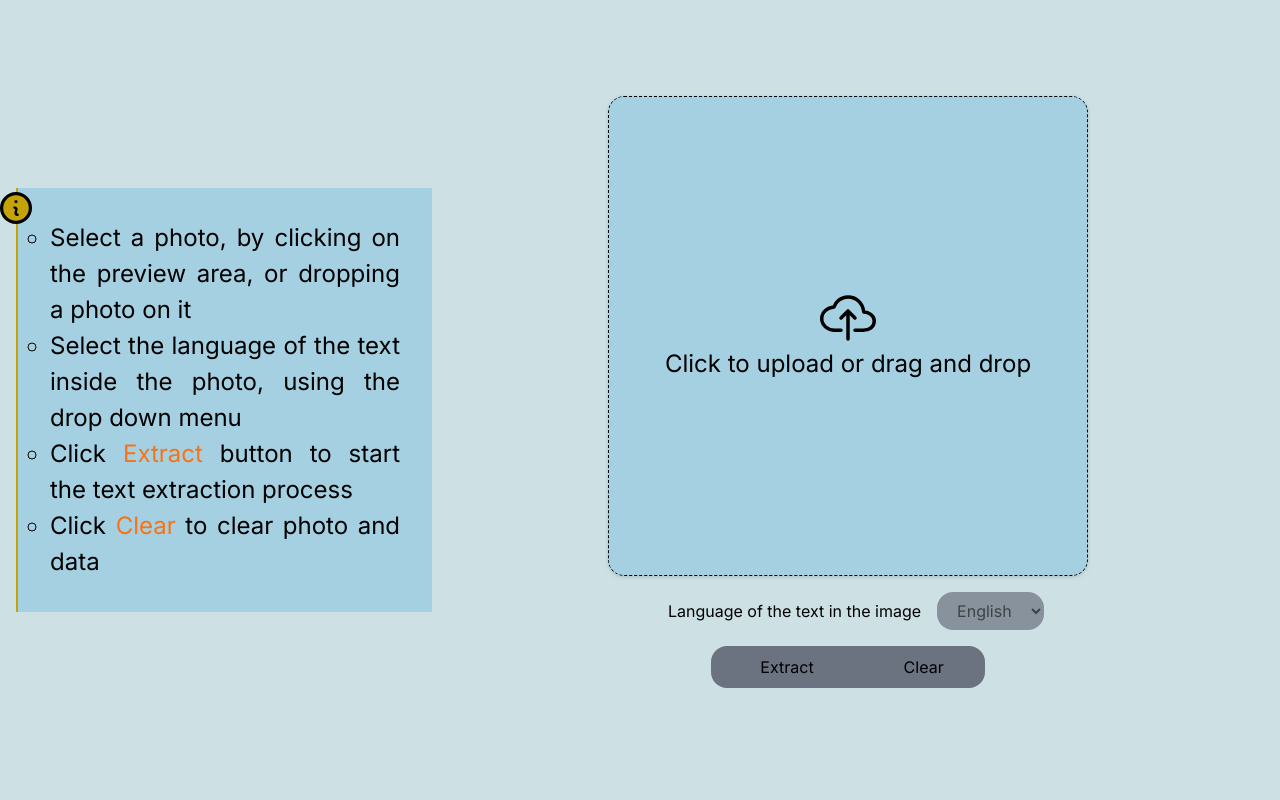
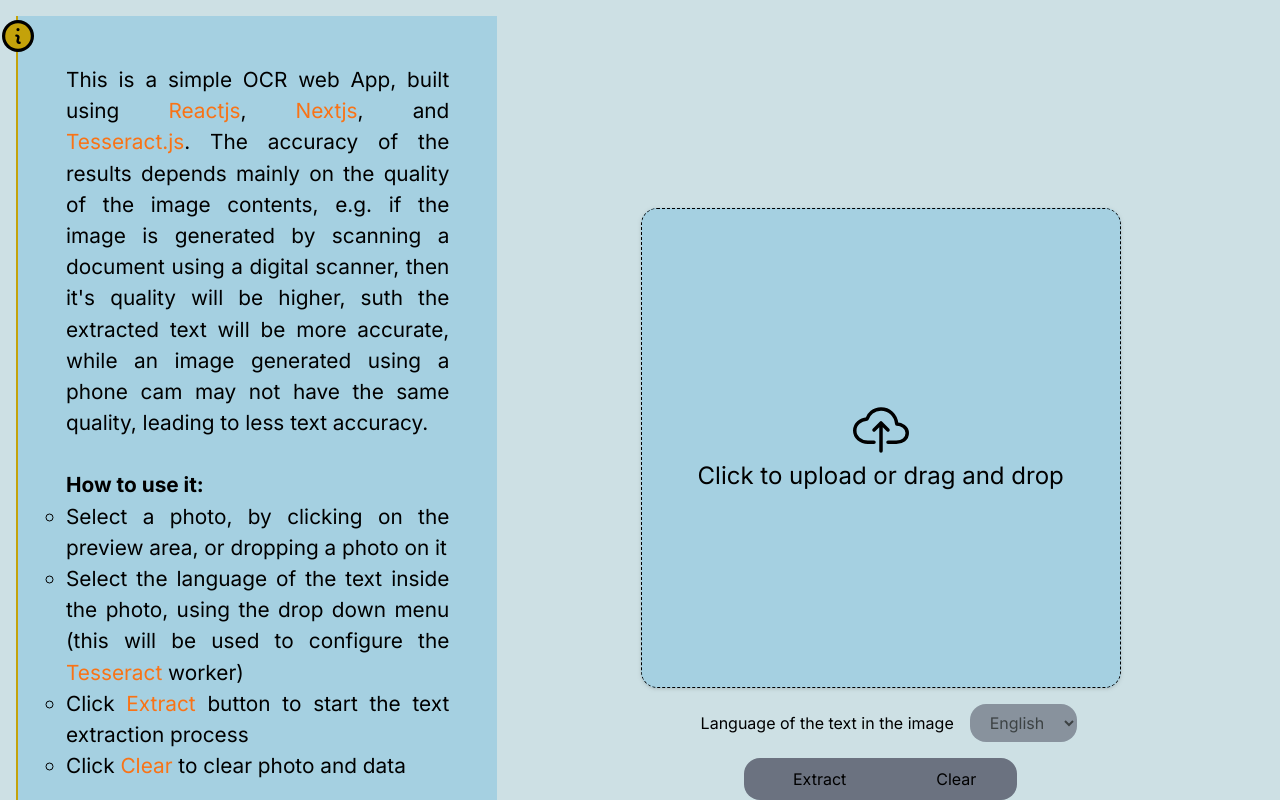
Before and after one commit to waelhasan/simple-web-ocr, a Next.js app: page / in a window 1280 px wide. Shown: the top 800 px of the page. Built offline with nearby package versions, Linux system fonts and the light colour scheme.

Commit message:
Enhancd InfoSection

```diff
--- a/src/app/layout.tsx
+++ b/src/app/layout.tsx
@@ -15,8 +15,10 @@
   children: React.ReactNode
 }) {
   return (
-    <html lang="en">
-      <body className={inter.className}>{children}</body>
+    <html lang="en" className={inter.className}>
+      <body>
+        {children}
+      </body>
     </html>
   )
 }
--- a/src/app/page.tsx
+++ b/src/app/page.tsx
@@ -1,7 +1,6 @@
 import type { Metadata } from 'next'
 import { Photo } from "@/components/Photo"
-import { HowToUse } from "@/components/HowToUse"
-
+import { InfoSection } from "@/components/InfoSection"
 
 export const metadata: Metadata = {
   title: 'Simple OCR',
@@ -14,7 +13,7 @@
       flex flex-col lg:flex-row items-center justify-evenly
       max-w-[110rem] min-h-screen
       p-[1rem] mx-auto">
-      <HowToUse />
+      <InfoSection />
       <Photo />
     </main>
   )
--- a/src/components/HowToUse.tsx
+++ /dev/null
@@ -1,38 +0,0 @@
-import { HiMiniInformationCircle } from "react-icons/hi2"
-
-const Li = ({ children }: { children: any }) => (
-    <li className="list-[circle]">
-        <h2>{children}</h2>
-    </li>
-)
-
-const Term = ({ children }: { children: any }) => <span className="text-orange-500">{children}</span>
-
-export function HowToUse() {
-    return (
-        <div className="flex-1 relative">
-            <span className="absolute translate-y-1 -translate-x-4 bg-[--foreground] rounded-full">
-            <HiMiniInformationCircle className="text-[2rem] text-[--golden]" />
-            </span>
-            <ul className="
-                flex-1
-                p-[2rem]
-                text-[1.5rem] text-justify
-                border-solid border-[--golden] border-l-[2px]
-                bg-[--background-alternate-2]">
-                <Li>
-                    Select a photo, by clicking on the preview area, or dropping a photo on it
-                </Li>
-                <Li>
-                    Select the language of the text inside the photo, using the drop down menu
-                </Li>
-                <Li>
-                    Click <Term>Extract</Term> button to start the text extraction process
-                </Li>
-                <Li>
-                    Click <Term>Clear</Term> to clear photo and data
-                </Li>
-            </ul>
-        </div>
-    )
-}
--- /dev/null
+++ b/src/components/InfoSection.tsx
@@ -0,0 +1,72 @@
+import { HiMiniInformationCircle } from "react-icons/hi2"
+import { FaGithub } from "react-icons/fa"
+
+const InfoIcon = () =>
+    <span className="absolute top-0 left-0 translate-y-1 -translate-x-4 bg-[--foreground] rounded-full">
+        <HiMiniInformationCircle className="text-[2rem] text-[--golden]" />
+    </span>
+
+const Li = ({ children }: { children: React.ReactNode }) => (
+    <li className="list-[circle]">
+        <span>{children}</span>
+    </li>
+)
+
+const Term = ({ children }: { children: React.ReactNode }) =>
+    <span className="text-orange-500">{children}</span>
+
+const Brief = () =>
+    <>
+        This is a simple OCR web App, built using <Term>Reactjs</Term>, <Term>Nextjs</Term>, and <Term>Tesseract.js</Term>.
+        The accuracy of the results depends mainly on the quality of the image contents, e.g. if the image is generated by scanning a document
+        using a digital scanner, then it's quality will be higher, suth the extracted text will be more accurate, while an image generated using
+        a phone cam may not have the same quality, leading to less text accuracy.
+    </>
+
+const HowToUseApp = () =>
+    <>
+        <strong>How to use it:</strong>
+        <ul className="flex-1">
+            <Li>
+                Select a photo, by clicking on the preview area, or dropping a photo on it
+            </Li>
+            <Li>
+                Select the language of the text inside the photo, using the drop down menu (this will be used to configure the <Term>Tesseract</Term> worker)
+            </Li>
+            <Li>
+                Click <Term>Extract</Term> button to start the text extraction process
+            </Li>
+            <Li>
+                Click <Term>Clear</Term> to clear photo and data
+            </Li>
+        </ul>
+    </>
+
+const Footer = () =>
+    <div className="p-[1rem] border-[1px] border-dashed border-[--foreground] bg-[--background] text-center">
+        You can find the source code of this App on
+        <br />
+        <a href="https://github.com/waelhasan/abga-assessment" target="_blank" className="block mt-1">
+            <FaGithub className="text-[3rem] mx-auto hover:scale-[1.1] hover:text-[--golden] duration-150" />
+        </a>
+    </div>
+
+export function InfoSection() {
+    return (
+        <div className="
+            flex-1
+            relative
+            p-[3rem]
+            text-[1.3rem] text-justify
+            border-solid border-[--golden] border-l-[2px]
+            bg-[--background-alternate-2]">
+            <InfoIcon />
+            <Brief />
+            <br />
+            <br />
+            <HowToUseApp />
+            <br />
+            <Footer />
+        </div>
+    )
+}
```
